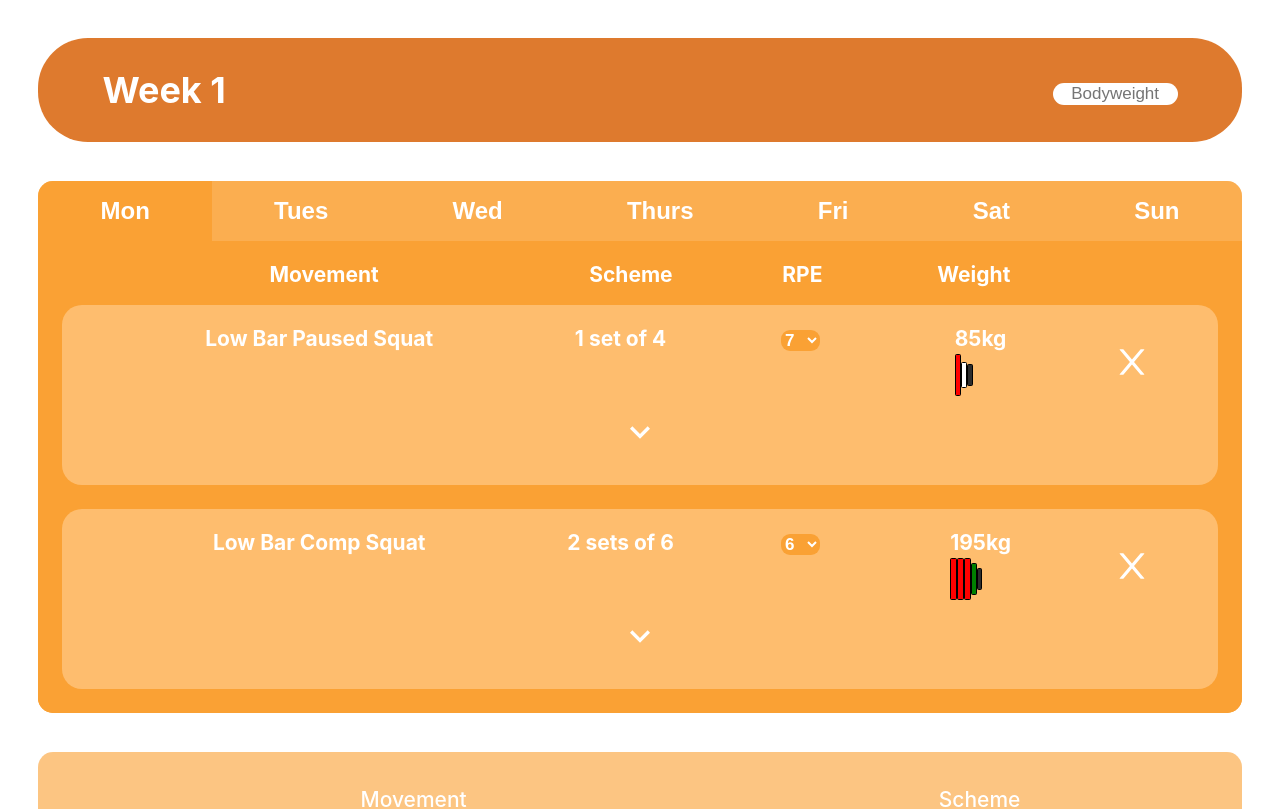
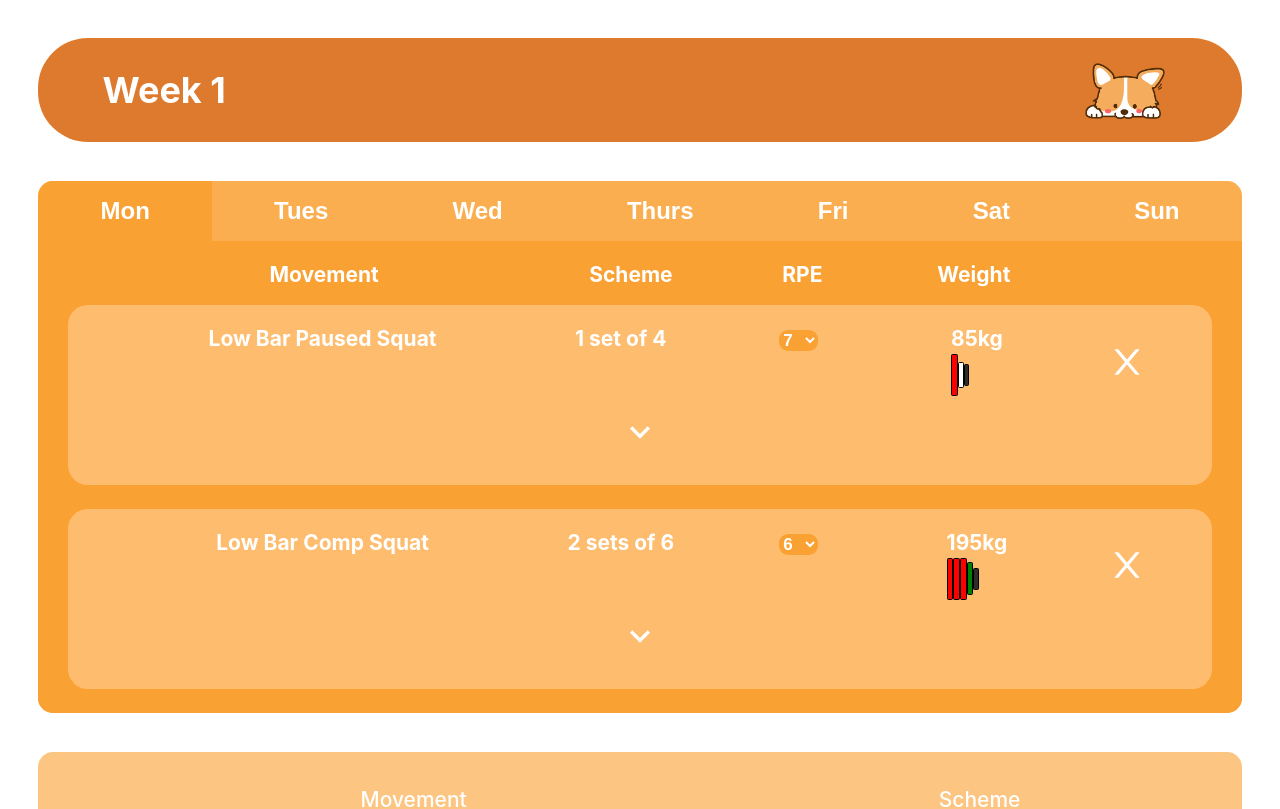
Before and after one commit to 2bato/coachingplatform, a React (Create React App) app: page / in a window 1280 px wide. Shown: the top 809 px of the page. Built offline with nearby package versions, Linux system fonts and the light colour scheme.

Commit message:
Added corgi image onto header

```diff
--- a/src/components/DayTab.css
+++ b/src/components/DayTab.css
@@ -49,6 +49,6 @@
 .Tab-content p {
   margin-bottom: 5%;
 }
-.image {
+.corgi {
   margin: 8% 0 2% 0;
 }
--- a/src/components/DayTab.js
+++ b/src/components/DayTab.js
@@ -2,7 +2,7 @@ import React, { useContext } from 'react';
 import './DayTab.css';
 import Exercise from './Exercises/Exercise';
 import { TabContext } from './Context/TabProvider';
-import image from '../assets/corgi.png';
+import corgi from '../assets/corgi.png';
 
 const DayTab = ({ props, onRemoveExercise }) => {
   const { activeTab, switchTab } = useContext(TabContext);
@@ -28,7 +28,7 @@ const DayTab = ({ props, onRemoveExercise }) => {
       <div className="Tab-content">
         {props.filter((exercise) => exercise.day === activeTab).length === 0 ? (
           <div>
-            <img src={image} className="image" />
+            <img src={corgi} className="corgi" />
             <p>Rest day!</p>
           </div>
         ) : (
--- a/src/components/Exercises/Exercise.css
+++ b/src/components/Exercises/Exercise.css
@@ -24,7 +24,7 @@
 .Exercise-Card {
   background-color: rgba(255, 195, 122, 0.842);
   border-radius: 20px;
-  margin-inline: 2%;
+  margin-inline: 2.5%;
   margin-bottom: 2%;
   padding-bottom: 2%;
 }
--- a/src/components/Header.css
+++ b/src/components/Header.css
@@ -8,5 +8,12 @@
   flex-direction: row;
   font-size: calc(8px + 2vmin);
   color: white;
-  padding: 0% 5%;
+  padding: 0 5%;
 }
+
+.corgiheader {
+  position: relative;
+  height: 7vh;
+  padding-top: 9%;
+  padding-right: 1vw;
+}
--- a/src/components/Header.js
+++ b/src/components/Header.js
@@ -1,14 +1,15 @@
 import './Header.css';
 import BodyweightCell from './MetricsTracking/BodyweightCell';
+import corgiheader from '../assets/corgiheader.png';
 
-const Header = ({WeekNumber}) => {
+const Header = ({ WeekNumber }) => {
   return (
     <div className="Header">
       <div className="WeekNumber">
         <h2>Week {WeekNumber}</h2>
       </div>
       <div>
-        <BodyweightCell />
+        <img src={corgiheader} className="corgiheader"></img>
       </div>
     </div>
   );
```
Also changed, not shown: src/assets/corgiheader.png (added).
